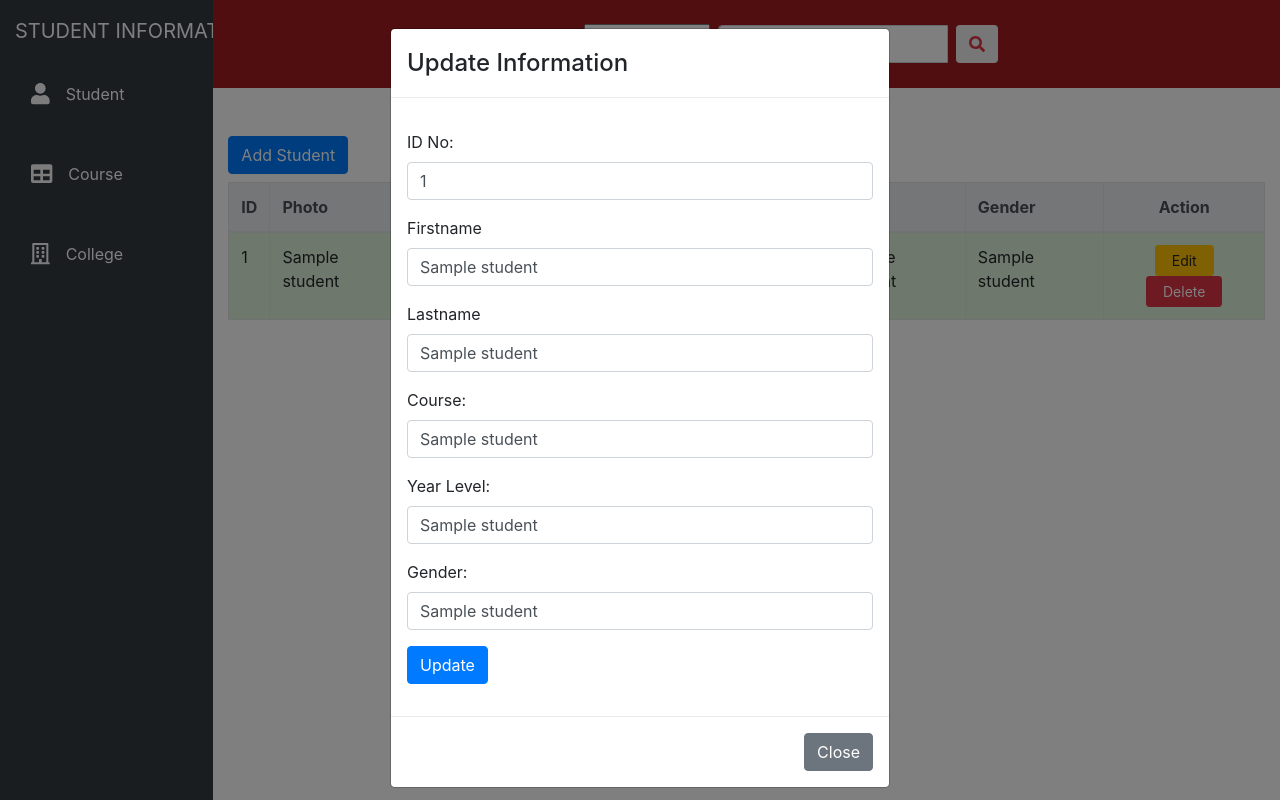
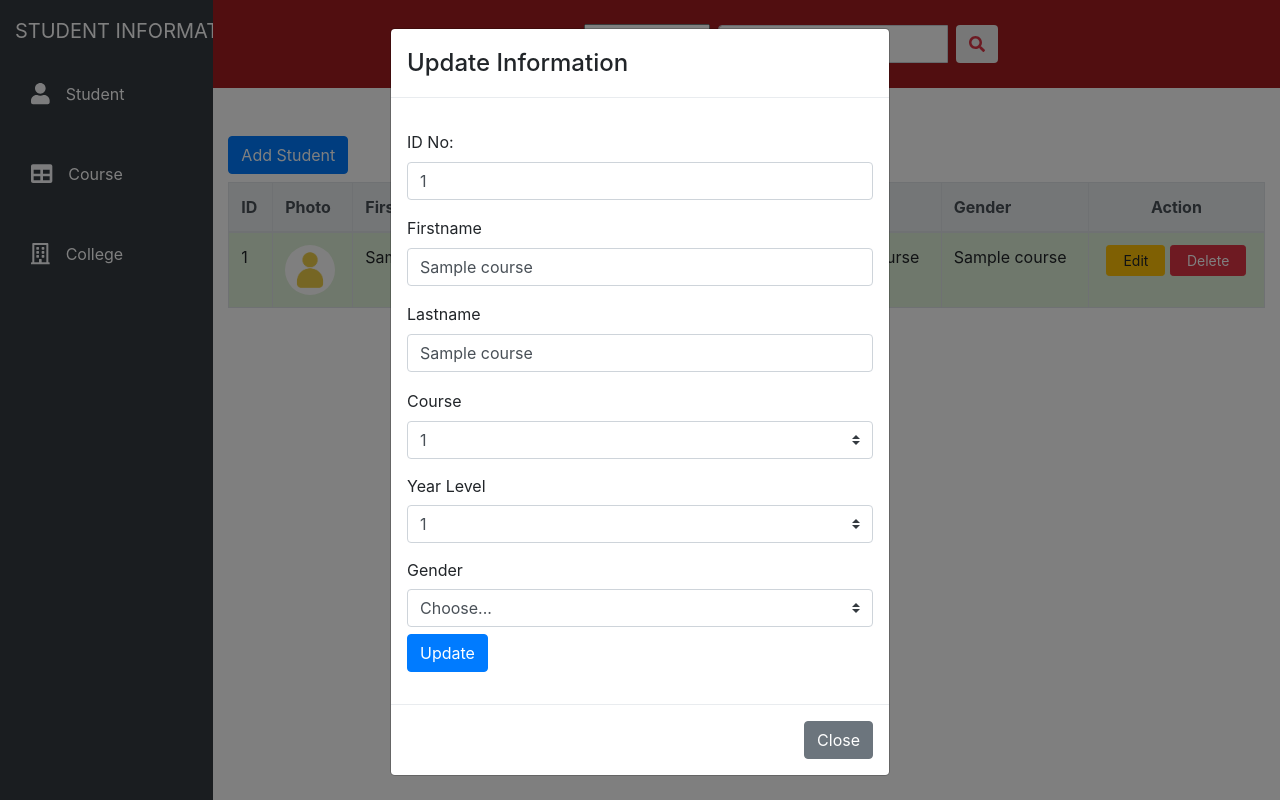
Before and after one commit to kiarahsalera/FLASK-WEBAPP-SSIS, a Flask app: template webapp_ssis/templates/student.html in a window 1280 px wide, after a click on "Edit". Run offline with Flask 2, Linux system fonts and the light colour scheme; the template is opened without the code that fills it: most values are stand-ins (such as "Sample title", 1, 10 or a date in 2020); some libraries are stand-ins or nearby versions.

Commit message:
Add dropdown functions in student

```diff
--- a/config.py
+++ b/config.py
@@ -7,3 +7,8 @@ DB_PASSWORD = getenv("")
 DB_HOST = getenv("localhost")
 DB_PORT = getenv("3306")
 DB_AUTH = getenv("")
+
+CLOUD_NAME = getenv("dgx4oeoh0")
+API_KEY = getenv("286933532344476")
+API_SECRET = getenv("UJOJPLsgnfR5DjUhVD38swB4-uo")
+PHOTO_UPLOAD = getenv("cloud")
--- a/webapp_ssis/course.py
+++ b/webapp_ssis/course.py
@@ -11,7 +11,7 @@ def displayCoursePage():
     student = db.Student.display_students()
     college = db.College.display_college()
     return render_template('course.html',
-                                course = [course,student,college],
+                                data = [course,student,college],
                                 datacount = f'{len(course)} Course')
 
 @course.route('/course/search', methods=['GET', 'POST'])
@@ -35,7 +35,7 @@ def search() -> str:
 
         if len(result) != 0:
             return render_template('course.html',
-                                    course=[result],
+                                    data=[result],
                                     datacount = f'Search Result: {len(result)}'
                                    )
     else:
--- /dev/null
+++ b/webapp_ssis/static/css/style.css
@@ -0,0 +1,91 @@
+.student-details-image-container{
+    width: 140px;
+    height: 140px;
+    border-radius: 140px;
+    display: flex;
+    overflow: hidden;
+}
+
+.student-table-image, .student-details-image{
+    flex: 1;
+    justify-content: center;
+    object-fit: cover;
+    background-position: center;
+}
+
+.student-table-image-container{
+    width: 50px;
+    height: 50px;
+    border-radius: 50px;
+    display: flex;
+    border: 1px solid #0e0d0d;
+    box-shadow: 0px 4px 4px rgba(0, 0, 0, 0.20);
+    overflow: hidden;
+}
+
+.image-container{
+    height: 200px;
+    width: 100%;
+    display: flex;
+    justify-content: center;
+    align-items: center;
+    background-color: #a41d21;;
+    border-radius: 30px 30px 0px 0px;
+    position:sticky;
+    padding-top: 0%;
+    top: 0;
+}
+
+.image-wrapper{
+    position: relative;
+    display: flex;
+    justify-content: center;
+    align-items: center;
+    height: 100px;
+    width: 100px;
+    border-radius: 100px;
+    background: white;
+    border: none;
+    overflow: hidden;
+}
+
+.image-wrapper .image{
+    position:absolute;
+    height: 100%;
+    width: 100%;
+    display: flex;
+    justify-content: center;
+}
+
+.image-wrapper .image img{
+    height: 100%;
+    width: 100%;
+    object-fit: cover;
+}
+
+#custom-btn{
+    letter-spacing: 0.1em;
+    color: black;
+    font-weight: 200;
+    font-size: small;
+    margin-top: 20px;
+    width: 100%;
+    height: 50%;
+    border: none;
+    border-radius: 10px;
+    cursor: pointer;
+    background-color: white;
+}
+
+#design{
+    padding-top:  1px;
+    padding-bottom: calc(0.375rem + 1px);
+    margin-bottom: 0;
+    font-size: inherit;
+    line-height: 1.5;
+}
+
+label {
+    display: inline-block;
+    margin-bottom: .5rem;
+}
--- a/webapp_ssis/templates/base.html
+++ b/webapp_ssis/templates/base.html
@@ -3,6 +3,7 @@
   <head>
     <meta charset="utf-8">
     <meta name="viewport" content="width=device-width, initial-scale=1, shrink-to-fit=no">
+    <link rel="stylesheet" href="../static/css/style.css">
     <link rel="stylesheet" href="https://stackpath.bootstrapcdn.com/bootstrap/4.1.1/css/bootstrap.min.css" integrity="sha384-WskhaSGFgHYWDcbwN70/dfYBj47jz9qbsMId/iRN3ewGhXQFZCSftd1LZCfmhktB" crossorigin="anonymous">
     <script defer src="https://use.fontawesome.com/releases/v5.0.13/js/all.js" integrity="sha384-xymdQtn1n3lH2wcu0qhcdaOpQwyoarkgLVxC/wZ5q7h9gHtxICrpcaSUfygqZGOe" crossorigin="anonymous"></script>
     <script src="https://ajax.googleapis.com/ajax/libs/jquery/3.4.1/jquery.min.js"></script>
@@ -62,5 +63,32 @@
     <script src="https://cdnjs.cloudflare.com/ajax/libs/popper.js/1.14.3/umd/popper.min.js" integrity="sha384-ZMP7rVo3mIykV+2+9J3UJ46jBk0WLaUAdn689aCwoqbBJiSnjAK/l8WvCWPIPm49" crossorigin="anonymous"></script>
     <script src="https://stackpath.bootstrapcdn.com/bootstrap/4.1.1/js/bootstrap.min.js" integrity="sha384-smHYKdLADwkXOn1EmN1qk/HfnUcbVRZyYmZ4qpPea6sjB/pTJ0euyQp0Mk8ck+5T" crossorigin="anonymous"></script>
     <script src="https://ajax.googleapis.com/ajax/libs/jquery/3.4.1/jquery.min.js"></script>
+    <script>
+      var defaultBtn = document.getElementById("default-btn");
+
+      function defaultBtnActive(){
+          defaultBtn.click();
+      }
+      defaultBtn.addEventListener("change", function(){
+          var customBtn = document.getElementById("custom-btn");
+          var img = document.getElementById('selected-image');
+          var fileName = document.getElementById("file-name");
+          var waiter = document.getElementById("waiter");
+          var file = this.files[0];
+          if(file){
+              var reader = new FileReader();
+              reader.onload = function(){
+                  img.src = reader.result;
+                  waiter.value = img.src;
+                  defaultBtn.value = reader.result;
+              }
+              reader.readAsDataURL(file);
+          }
+          if (this.value){
+              let filename = this.file;
+              fileName.value = filename;
+          }
+      });
+  </script>
   </body>
 </html>
--- a/webapp_ssis/templates/student.html
+++ b/webapp_ssis/templates/student.html
@@ -38,13 +38,27 @@
                               </tr>
                         </thead>
                         <tbody>
-                            {% for student in student [0] %}
+                            {% for student in data [0] %}
                                 <tr>
                                     <td>{{student[0]}}</td>
-                                    {% if 'cloudinary.com'  in student.7 %}
+                                    {% if student.6 and ('cloudinary.com' not in student.6) %}
                                     <td>
                                         <div class="student-table-image-container">
-                                            <img class="student-table-image" src="{{student.7}}">
+                                            <img class="student-table-image"
+                                            src="../static/photo/student/{{student.6}}">
+                                        </div>
+                                    </td>
+                                    {% elif 'cloudinary.com' in student.6 %}
+                                    <td>
+                                        <div class="student-table-image-container">
+                                            <img class="student-table-image" src="{{student.6}}">
+                                        </div>
+                                    </td>
+                                    {% else %}
+                                    <td>
+                                        <div style="width: 50px; height: 50px; border-radius: 50px; display: flex; overflow: hidden;">
+                                            <img style="display: flex; justify-content: center;"
+                                            src="../static/photo/student/ico.png">
                                         </div>
                                     </td>
                                     {% endif %}
@@ -53,14 +67,12 @@
                                     <td>{{student[3]}}</td>
                                     <td>{{student[4]}}</td>
                                     <td>{{student[5]}}</td>
-                                    <td>{{student[6]}}</td>
                                     <td class="text-center">
                                         <a href="#" class="btn btn-warning btn-sm px-3" data-toggle="modal" data-target="#edit-student-modal{{student[0]}}">Edit</a>
 
                                         <a href="{{url_for('student.delete', id_no=student[0])}}" class="btn btn-danger btn-sm px-3" onclick="return confirm('Are you sure you want to remove ?')">Delete</a>
                                       </td>
                                 </tr>
-                        </tbody>
                                 <!-- MODAL EDIT STUDENT-->
                                 <div id="edit-student-modal{{student[0]}}" class="modal fade"  role="dialog" aria-hidden="true">
                                     <div class="modal-dialog">
@@ -85,17 +97,32 @@
                                                         <label>Lastname</label>
                                                         <input type="text" class="form-control" name="last_name" value="{{student[2]}}">
                                                     </div>
-                                            <div class="form-group">
-                                                <label>Course:</label>
-                                                <input type="text" class="form-control" name="course" value="{{student[3]}}">
+                                                    <div class="form-group" id="design">
+                                                        <label for="course" class="form-label">Course</label>
+                                                        <select id="course" name="course" class="custom-select">
+                                                            {% for course in data[1] %}
+                                                                <option value="{{course[0]}}" name="course">{{course[0]}}</option>
+                                                            {% endfor %}
+                                                        </select>
                                                     </div>
-                                            <div class="form-group">
-                                                <label>Year Level:</label>
-                                                <input type="text" class="form-control" name="year_level" value="{{student[4]}}">
+                                                    <div class="form-group" id="design">
+                                                        <label for="yearlevel" class="col-form-label">Year Level</label>
+                                                        <select id="year_level" name="year_level" class="custom-select">
+                                                          {% for year in range (1,5) %}
+                                                              <option value="{{year}}">{{year}}</option>
+                                                          {% endfor %}
+                                                        </select>
                                                      </div>
-                                            <div class="form-group">
-                                                <label>Gender:</label>
-                                                <input type="text" class="form-control" name="gender" value="{{student[5]}}">
+                                                    <div class="form-group" id="design">
+                                                        <label for="gender" class="col-form-label">Gender</label>
+                                                            <select class="custom-select" id="gender" name="gender">
+                                                                <option selected="">Choose...</option>
+                                                                <option value="Male">Male</option>
+                                                                <option value="Female">Female</option>
+                                                                <option value="Gay">Gay</option>
+                                                                <option value="Bisexual">Bisexual</option>
+                                                                <option value="Unknown">Unknown</option>
+                                                            </select>
                                                      </div>
                                                     <div class="form-group">
                                                         <button class="btn btn-primary" type="submit">Update</button>
@@ -113,6 +140,89 @@
                                 </div>
                                 <!--END MODAL EDIT-->
 
+
+                            {% endfor %}
+                        </tbody>
+            </div>
+        </div>
+    </div>
+    <div id="addmodal" class="modal fade" role="dialog">
+        <div class="modal-dialog">
+            <div class="modal-content">
+                <div class="modal-header">
+                      <h4 class="modal-title">Add Student</h4>
+                </div>
+                <!--MODAL BODY-->
+                <div class="modal-body">
+                    <form action="{{url_for('student.addStudent')}}" method="POST" enctype="multipart/form-data">
+
+                        <div class="image-container flex-column">
+                            <div class="image-wrapper ">
+                                <div class="image">
+                                    <img id="selected-image" src="../static/photo/student/ico.png" alt="">
+                                </div>
+                                <div id="file-name" hidden></div>
+                            </div>
+                            <div>
+                              <input type="file" class="form-control" accept="image/png, image/jpeg" id="default-btn" value="" name="selected-image" required hidden>
+                              <button onclick="defaultBtnActive()" id="custom-btn" type="button">CHOOSE PHOTO</button>
+                            </div>
+                        </div>
+
+                        <div class="form-group">
+                             <label>ID No:</label>
+                             <input type="" class="form-control" name="id_no" id="id_no" required="1" placeholder="YYYY-NNNN" maxlength="9" minlength="9" pattern="^[0-9]{4}-[0-9]{4}$">
+                             <small id="IDhelp" class="form-text text-muted">Please follow the format. Example: 2019-0000</small>
+                         </div>
+                         <div class="form-group">
+                             <label>First Name:</label>
+                             <input type="" class="form-control" name="first_name" id="first_name" required="1">
+                         </div>
+                         <div class="form-group">
+                             <label>Last Name:</label>
+                             <input type="" class="form-control" name="last_name" id="last_name" required="1">
+                         </div>
+                         <div class="form-group" id="design">
+                            <label for="course" class="form-label">Course</label>
+                            <select id="course" name="course" class="custom-select">
+                                {% for course in data[1] %}
+                                    <option value="{{course[0]}}" name="course">{{course[0]}}</option>
+                                {% endfor %}
+                            </select>
+                         </div>
+                         <div class="form-group" id="design">
+                            <label for="yearlevel" class="col-form-label">Year Level</label>
+                            <select id="year_level" name="year_level" class="custom-select">
+                              {% for year in range (1,5) %}
+                                  <option value="{{year}}">{{year}}</option>
+                              {% endfor %}
+                            </select>
+                         </div>
+                         <div class="form-group" id="design">
+                            <label for="gender" class="col-form-label">Gender</label>
+                                <select class="custom-select" id="gender" name="gender">
+                                    <option selected="">Choose...</option>
+                                    <option value="Male">Male</option>
+                                    <option value="Female">Female</option>
+                                    <option value="Gay">Gay</option>
+                                    <option value="Bisexual">Bisexual</option>
+                                    <option value="Unknown">Unknown</option>
+                                </select>
+                         </div>
+                        <div class="form-group">
+                            <button class="btn btn-primary"  id="addstudentclicked" type="submit">Add Student</button>
+                        </div>
+                    </form>
+                </div>
+                <!--MODAL BODY END-->
+                <!--MODAL ADD FOOTER-->
+                <div class="modal-footer">
+                    <button type="button" class="btn btn-secondary" data-dismiss="modal">Close</button>
+                </div>
+                                    <!--MODAL ADD FOOTER END-->
+            </div>
+        </div>
+    </div>
     <script>
         var defaultBtn = document.getElementById("default-btn");
 
@@ -121,7 +231,7 @@
         }
         defaultBtn.addEventListener("change", function(){
             var customBtn = document.getElementById("custom-btn");
-                                var img = document.getElementById('selected-image');
+            var img = document.getElementById('selected-image').value;
             var fileName = document.getElementById("file-name");
             var waiter = document.getElementById("waiter");
             var file = this.files[0];
@@ -141,62 +251,4 @@
             }
         });
     </script>
-                {% endfor %}
-                    </table>
-            </div>
-        </div>
-    </div>
-    <div id="addmodal" class="modal fade" role="dialog">
-        <div class="modal-dialog">
-            <div class="modal-content">
-                <div class="modal-header">
-                      <h4 class="modal-title">Add Student</h4>
-                </div>
-                <!--MODAL BODY-->
-                <div class="modal-body">
-                    <form action="{{url_for('student.addStudent')}}" method="POST">
-                        <div class="image-container flex-column">
-                            <div>
-                                <input type="file" class="form-control" accept="image/png, image/jpeg" id="default-btn" value="" name="selected-image" required hidden>
-                                <button onclick="defaultBtnActive()" id="custom-btn" type="button">CHOOSE PHOTO</button>
-                              </div>
-                        </div>
-                        <div class="form-group">
-                             <label>ID No:</label>
-                             <input type="" class="form-control" name="id_no" id="id_no" required="1">
-                         </div>
-                         <div class="form-group">
-                             <label>First Name:</label>
-                             <input type="" class="form-control" name="first_name" id="first_name" required="1">
-                         </div>
-                         <div class="form-group">
-                             <label>Last Name:</label>
-                             <input type="" class="form-control" name="last_name" id="last_name" required="1">
-                         </div>
-                         <div class="form-group">
-                             <label>Course:</label>
-                             <input type="" class="form-control" name="course" id="course" required="1">
-                         </div>
-                         <div class="form-group">
-                             <label>Year:</label>
-                             <input type="" class="form-control" name="year_level" id="year_level" required="1">
-                         </div>
-                         <div class="form-group">
-                             <label>Gender:</label>
-                             <input type="" class="form-control" name="gender" id="gender" required="1">
-                         </div>
-                        <div class="form-group">
-                            <button class="btn btn-primary" type="submit">Add Student</button>
-                        </div>
-                    </form>
-                </div>
-                <!--MODAL BODY END-->
-                <!--MODAL ADD FOOTER-->
-                <div class="modal-footer">
-                    <button type="button" class="btn btn-secondary" data-dismiss="modal">Close</button>
-                </div>
-                                    <!--MODAL ADD FOOTER END-->
-            </div>
-        </div>
-    </div>
     {% endblock %}
--- a/webapp_ssis/utils.py
+++ b/webapp_ssis/utils.py
@@ -1,14 +1,16 @@
-from webapp_ssis.functions import Student
+from webapp_ssis.functions import Student,Course
 from werkzeug.utils import secure_filename
 import cloudinary.uploader as cloud
+import cloudinary.api
 import os
 from os import getenv
+
 
 def save_image(file: str = None, config=None) -> str:
     local_upload = 'local' == getenv('LOCAL_UPLOAD')
     if local_upload:
         parent_folder = os.path.dirname(os.path.dirname(os.path.dirname(__file__))) + \
-                        '/static/photo/student'
+                        '/static/photo/student/'
         image = file
         filename = secure_filename(file.filename)
         image.save(os.path.join(parent_folder, filename))
```
Also changed, not shown: webapp_ssis/__init__.py (+11 -1 lines), webapp_ssis/functions.py (+23 -6 lines), webapp_ssis/student.py (+10 -15 lines), webapp_ssis/templates/course.html (+16 -8 lines), webapp_ssis/static/photo/student/fg.png (added), webapp_ssis/static/photo/student/ico.png (added), 2 other files. Lines whose indentation alone changed are shown as unchanged.
